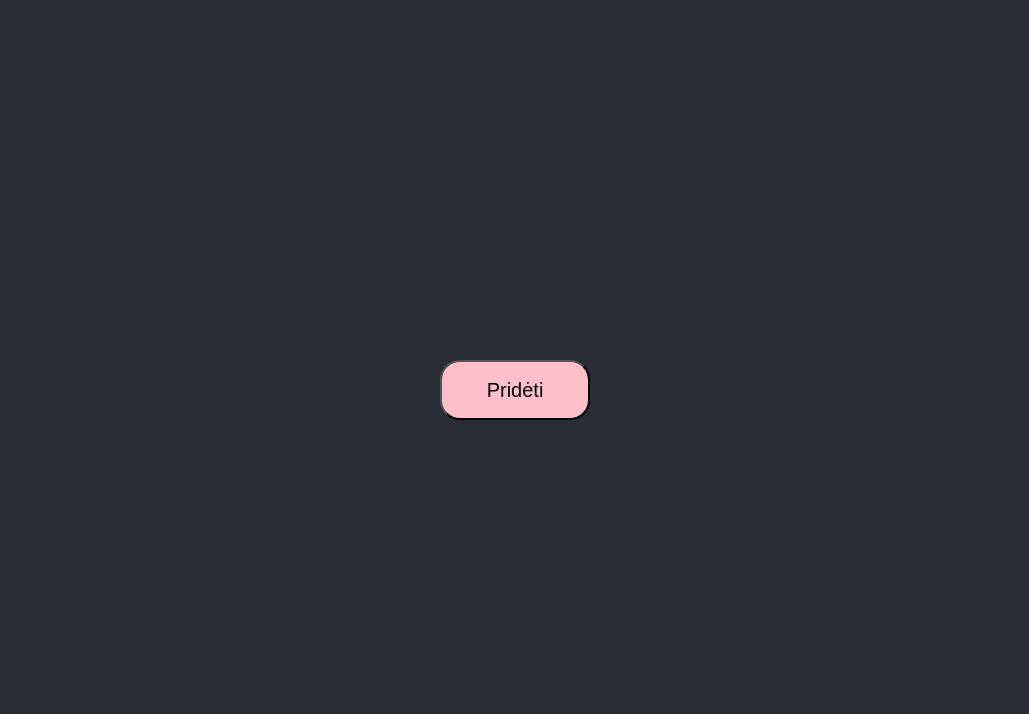
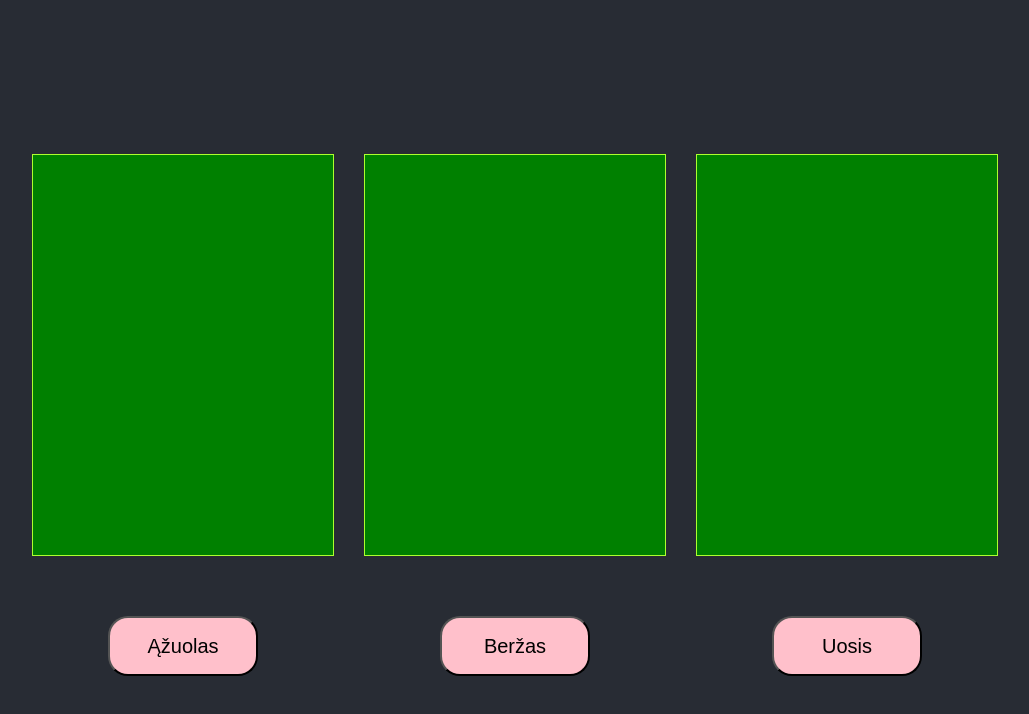
Before and after one commit to AusraMundus/React-homework, a React (Create React App) app: page / in a window 1280 px wide. Shown: the top 714 px of the page, without its empty margins (125-1154 px from the left). Built offline with nearby package versions, Linux system fonts and the light colour scheme.

Commit message:
Homework done

```diff
--- a/src/App.jsx
+++ b/src/App.jsx
@@ -7,6 +7,7 @@ import State02 from './Components/State/nd-react-state-02';
 import State03 from './Components/State/nd-react-state-03';
 import State04 from './Components/State/nd-react-state-04';
 import State05 from './Components/State/nd-react-state-05';
+import PushTheButton from './Components/State/nd-react-state2-03';
 import BlackSquare from './Components/State/nd-react-state2-blackSquare';
 import Trees from './Components/State/nd-react-state2-trees';
 
@@ -16,8 +17,9 @@ function App() {
     <div className="App">
       <header className="App-header">
 
-        <BlackSquare />
-        {/*<Trees />*/}
+        {/*<PushTheButton />*/}
+        {/*<BlackSquare />*/}
+        <Trees />
 
         {/*<State01 />*/}
         {/*<State02 />*/}
--- a/src/App.scss
+++ b/src/App.scss
@@ -101,6 +101,15 @@
   border: 1px solid lightpink;
 }
 
+.square-black-mini {
+  width: 90px;
+  height: 90px;
+  background-color: black;
+  margin: 5px;
+  border: 1px solid lightpink;
+  text-align: center;
+}
+
 .button-small {
   width: 30px;
   height: 30px;
--- /dev/null
+++ b/src/Components/State/nd-react-state2-03.jsx
@@ -0,0 +1,21 @@
+// 3. Sukurti aplikaciją su vienu mygtuku “+” ir pradiniu skaičiumi 0. Paspaudus mygtuką skaičius didėtų vienetu. Panaudoti localStorage ir padaryti taip, kad skaičiavimai kiekvieną kartą perkrovus puslapį prasidėtų ne nuo 0, o nuo prieš tai buvusio skaičiaus
+
+import { useState } from 'react';
+
+export default function PushTheButton() {
+
+    const n = localStorage.getItem('numberValue') === null ? 0 : JSON.parse(localStorage.getItem('numberValue')); // null-niekas
+
+    const [number, setNumber] = useState(n);
+    const add = () => setNumber(n => n + 1);
+
+    localStorage.setItem('numberValue', JSON.stringify(number));
+
+    return (
+        <>
+            <p>{number}</p>
+            <button className='button-trees' onClick={add}>ADD</button>
+        </>
+    )
+
+}
--- a/src/Components/State/nd-react-state2-blackSquare.jsx
+++ b/src/Components/State/nd-react-state2-blackSquare.jsx
@@ -23,7 +23,7 @@ export default function BlackSquare() {
             <button className='button-trees' onClick={_=>add()}>Pridėti</button>
             <div style={{display: "flex", flexWrap: "wrap", margin: "10px"}}>
                 {
-                    rect.map((a, i) => <div className="square-black" key={i}>{a}</div>)
+                    rect.map((masyvoPirmasNarys, i) => <div className="square-black" key={i}>{masyvoPirmasNarys}</div>) // .map callbackfunction
                 }
             </div>
         </div>
--- a/src/Components/State/nd-react-state2-trees.jsx
+++ b/src/Components/State/nd-react-state2-trees.jsx
@@ -4,22 +4,42 @@ import { useState } from 'react';
 
 export default function Trees() {
 
+    const [rectangleAzuolas, setRectangleAzuolas] = useState([]);
+    const addAzuolas = _ => setRectangleAzuolas(r => [...r, rectangleAzuolas]);
 
+    const [rectangleBerzas, setRectangleBerzas] = useState([]);
+    const addBerzas = _ => setRectangleBerzas(r => [...r, rectangleBerzas]);
 
+    const [rectangleUosis, setRectangleUosis] = useState([]);
+    const addUosis = _ => setRectangleUosis(r => [...r, rectangleUosis]);
 
     return (
         <div style={{display: "flex", flexDirection: "row", alignItems: "center", gap: 30, margin: "30px 0"}}>
+
             <div style={{display: "flex", flexDirection: "column", alignItems: "center", gap: 30, margin: "30px 0"}}>
-                <div className="rectangle-green"></div>
-                <button className='button-trees'>Ąžuolas</button>
+                <div className="rectangle-green" style={{display: "flex", flexWrap: "wrap", alignItems: "center", justifyContent: "center", gap: 30, margin: "30px 0"}}>
+                {
+                    rectangleAzuolas.map((_, i) => <div className="square-black-mini" key={i}>Ąžuolas</div>)
+                }
+                </div>
+                <button className="button-trees" onClick={addAzuolas}>Ąžuolas</button>
+            </div>
+
+            <div style={{display: "flex", flexDirection: "column", alignItems: "center", gap: 30, margin: "30px 0"}}>
+                <div className="rectangle-green" style={{display: "flex", flexWrap: "wrap", alignItems: "center", justifyContent: "center", gap: 30, margin: "30px 0"}}>
+                {
+                    rectangleBerzas.map((_, i) => <div className="square-black-mini" key={i}>Beržas</div>)
+                }
+                </div>
+                <button className="button-trees" onClick={addBerzas}>Beržas</button>
             </div>
             <div style={{display: "flex", flexDirection: "column", alignItems: "center", gap: 30, margin: "30px 0"}}>
-                <div className="rectangle-green"></div>
-                <button className='button-trees'>Beržas</button>
-            </div>
-            <div style={{display: "flex", flexDirection: "column", alignItems: "center", gap: 30, margin: "30px 0"}}>
-                <div className="rectangle-green"></div>
-                <button className='button-trees'>Uosis</button>
+            <div className="rectangle-green" style={{display: "flex", flexWrap: "wrap", alignItems: "center", justifyContent: "center", gap: 30, margin: "30px 0"}}>
+                {
+                    rectangleUosis.map((_, i) => <div className="square-black-mini" key={i}>Uosis</div>)
+                }
+                </div>
+                <button className="button-trees" onClick={addUosis}>Uosis</button>
             </div>
         </div>
     );
```
